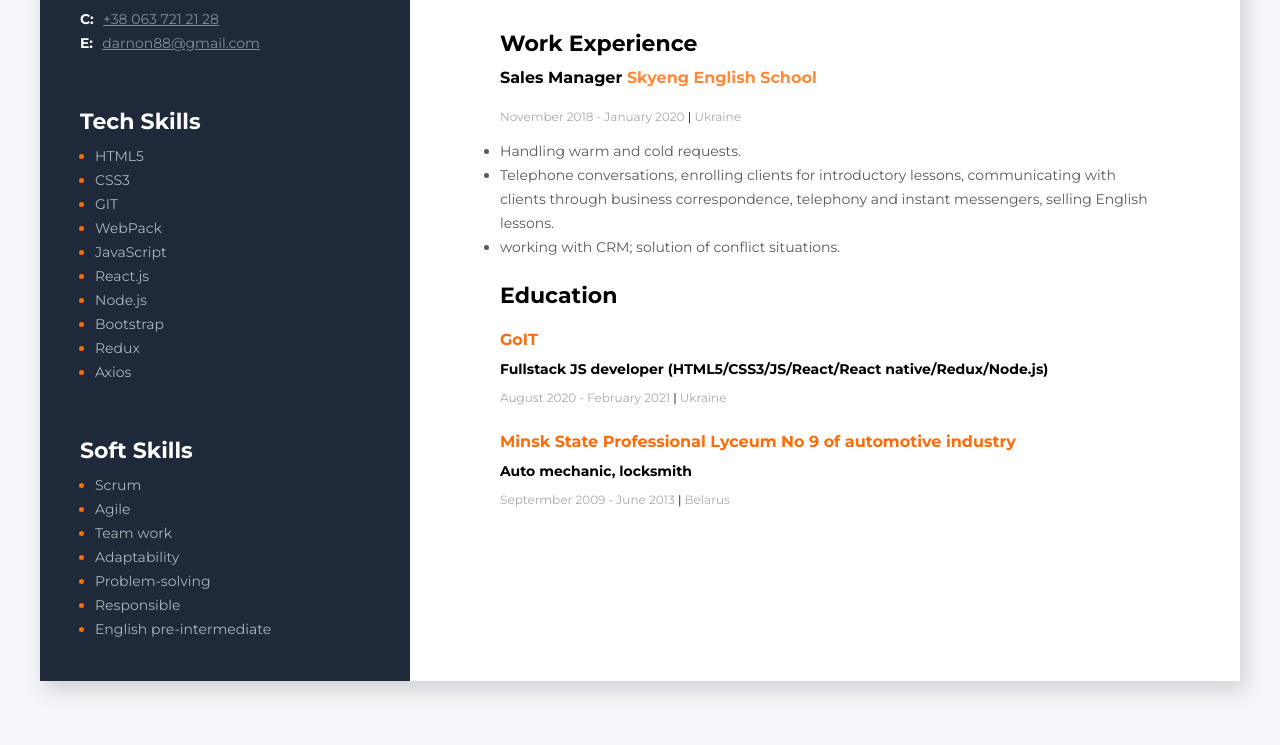
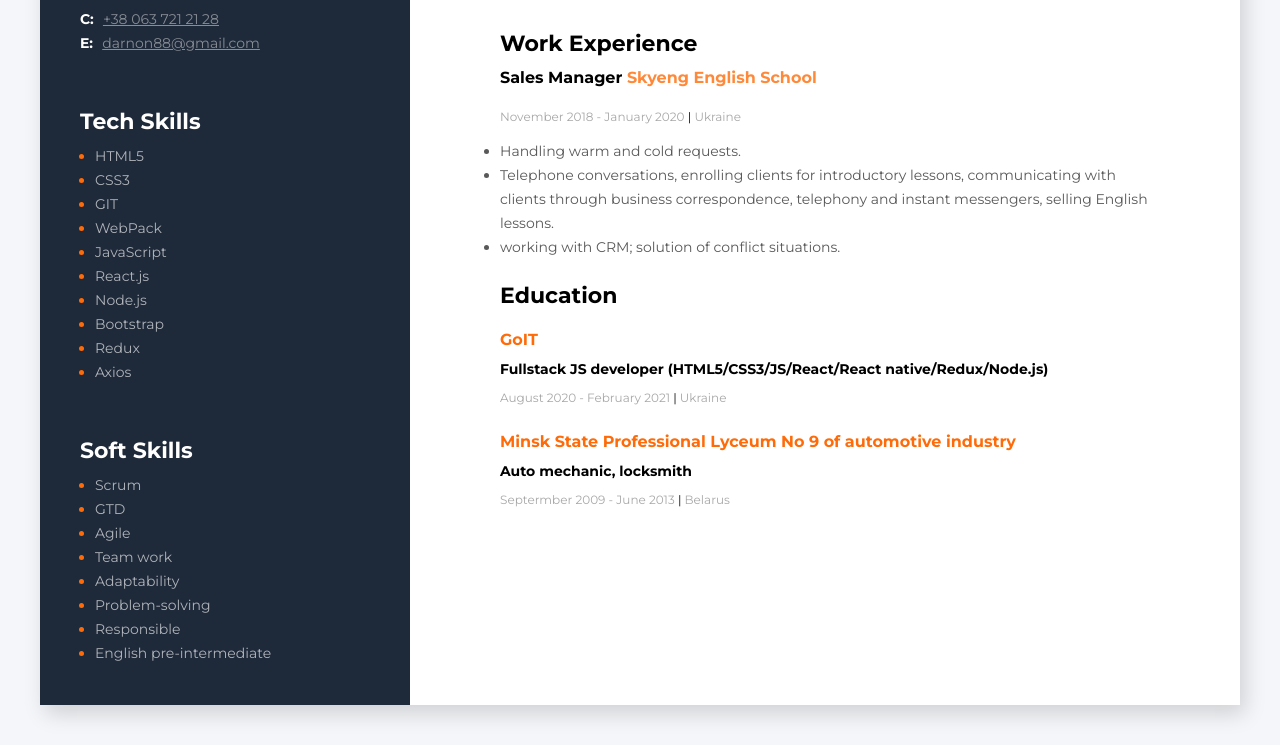
Before and after one commit to IlyaLitvin/resume, a plain HTML site: page index.html in a window 1280 px wide. Shown: the part 525-1270 px from the top of the page. Before the commit the page ends 1246 px from the top, so only its background shows below. Drawn offline with Linux system fonts and the light colour scheme.

Commit message:
add skills

```diff
--- a/index.html
+++ b/index.html
@@ -52,6 +52,7 @@
             <h3 class="Soft-Skills">Soft Skills</h3>
             <ul>
               <li class="soft-stills-dot"><span class="soft-stills-text">Scrum</span></li>
+              <li class="soft-stills-dot"><span class="soft-stills-text">GTD</span></li>
               <li class="soft-stills-dot"><span class="soft-stills-text">Agile</span></li>
               <li class="soft-stills-dot"><span class="soft-stills-text">Team work</span></li>
               <li class="soft-stills-dot"><span class="soft-stills-text">Adaptability</span></li>
```
